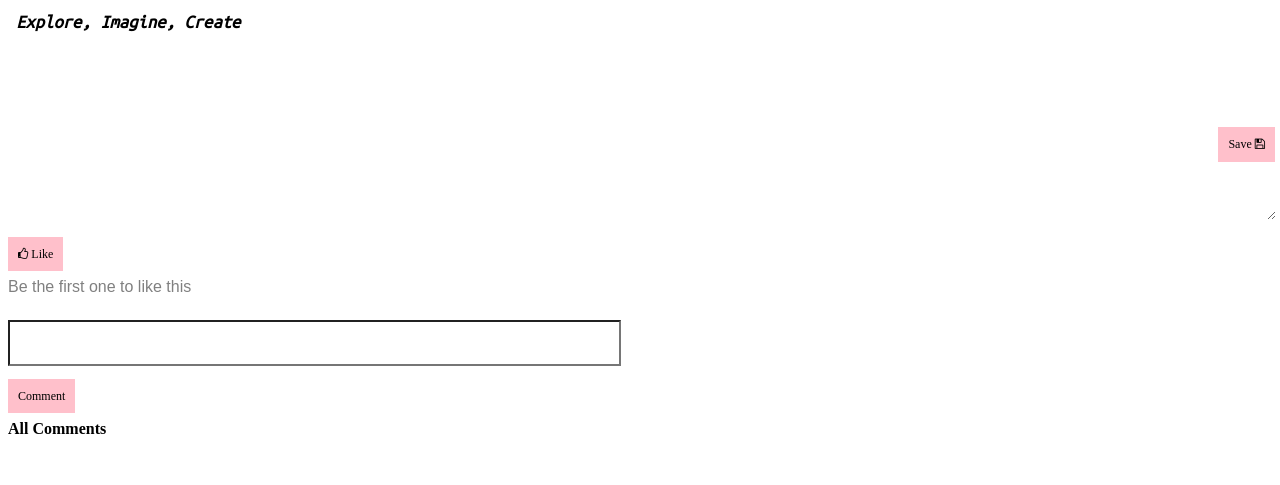
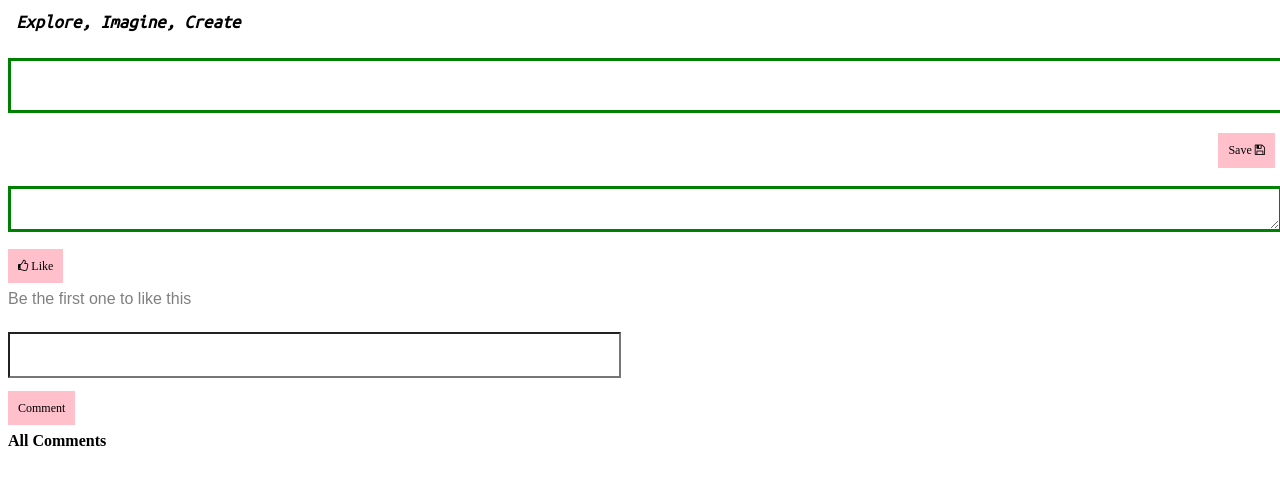
Before and after one commit to arunsubashm/Scribbler-Upgrad, a plain HTML site: page html/post.html in a window 1280 px wide. Both pictures are taken after a click on the element "Edit". Shown: the part 69-554 px from the top of the page. Drawn offline with Linux system fonts and the light colour scheme; a web font is replaced by a local one.

Commit message:
Dynmaic setting of borders on edit

```diff
--- a/scripts/post.js
+++ b/scripts/post.js
@@ -22,6 +22,16 @@ function postDump() {
     document.getElementById("fcontent").value = posts[index].content;
 }
 
+/* Set Border Property */
+function setBorderProperty(classname, borderp) {
+    var x, i;
+
+    x = document.getElementsByClassName(classname);
+    for (i = 0; i < x.length; i++) {
+        x[i].style.border = borderp;
+    }
+}
+
 /* Toggle between Edit and Save Button */
 function toggleEditable(edit) {
     var value;
@@ -39,6 +49,10 @@ function toggleEditable(edit) {
         template += "<span id = 'save-id' class='btn-edit-save' title='Save' onclick=toggleEditable(0)>Save  <i class='fa fa-floppy-o' aria-hidden='true'></i></span>";
         document.getElementById("save-id").innerHTML = template;
         document.getElementById("fauthor").value = value;
+
+        setBorderProperty("post-form-title", "solid green");
+        setBorderProperty("post-form-content", "solid green");
+
     } else {
         /* Disable Edit Option */
         document.getElementById("ftitle").style.pointerEvents = "none";
@@ -57,6 +71,10 @@ function toggleEditable(edit) {
         /* Save the updated data back to posts */
         posts[index].title = document.getElementById("ftitle").value;
         posts[index].content = document.getElementById("fcontent").value;
+
+
+        setBorderProperty("post-form-title", "none");
+        setBorderProperty("post-form-content", "none");
     }
 }
 
@@ -79,6 +97,7 @@ function postComment() {
 
     post_comment[num_comments] = document.getElementById("fcomment").value;
     x = document.getElementsByClassName("post-comments");
+    console.log(x.length);
     for (i = 0; i < x.length; i++) {
         console.log(x[i]);
         x[i].style.display = "block";
--- a/styles/post.css
+++ b/styles/post.css
@@ -5,7 +5,6 @@ html {
     background-color: unset !important;
     box-sizing: unset !important;
     color: unset !important;
-    border:none;
     width:100%;
     margin-bottom: 20px !important;
 }
@@ -13,6 +12,7 @@ html {
     text-align: center;
     font-size: 16pt;
     pointer-events: none;
+    border:none;
 }
 .post-form-author {
     font-size: 16pt;
@@ -20,8 +20,14 @@ html {
     width:85% !important;
     padding:unset !important;
     pointer-events: none;
+    border:none;
 }
-
+.post-form-content {
+    font-size: 12pt;
+    font-family: Arial, Helvetica, sans-serif;
+    pointer-events: none;
+    border:none;
+}
 .post-form-comment {
     background-color: unset !important;
     box-sizing: unset !important;
@@ -46,13 +52,6 @@ html {
     padding:10px;
     background-color: white;
 }
-
-.post-form-content {
-    font-size: 12pt;
-    font-family: Arial, Helvetica, sans-serif;
-    pointer-events: none;
-}
-
 .btn-edit-save {
     background-color: pink;
     text-align: center;
```
